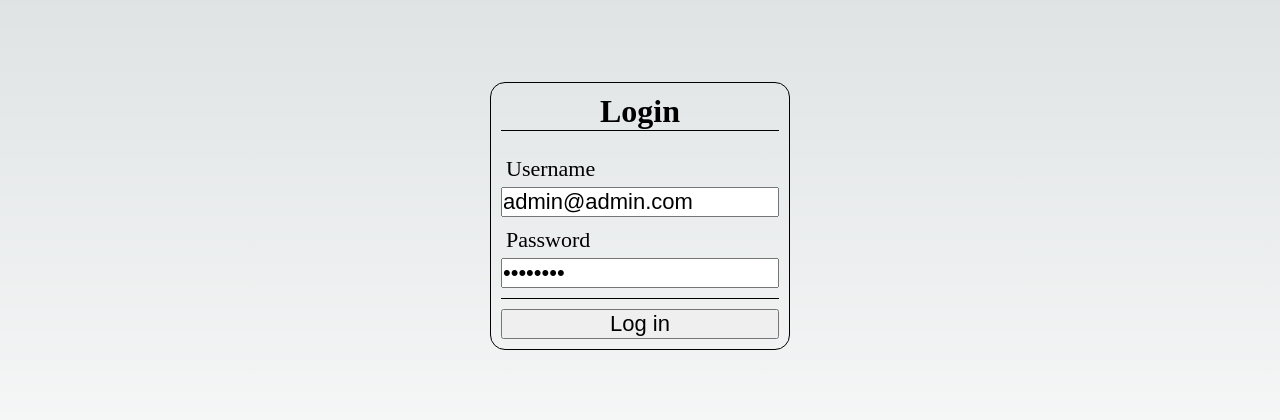
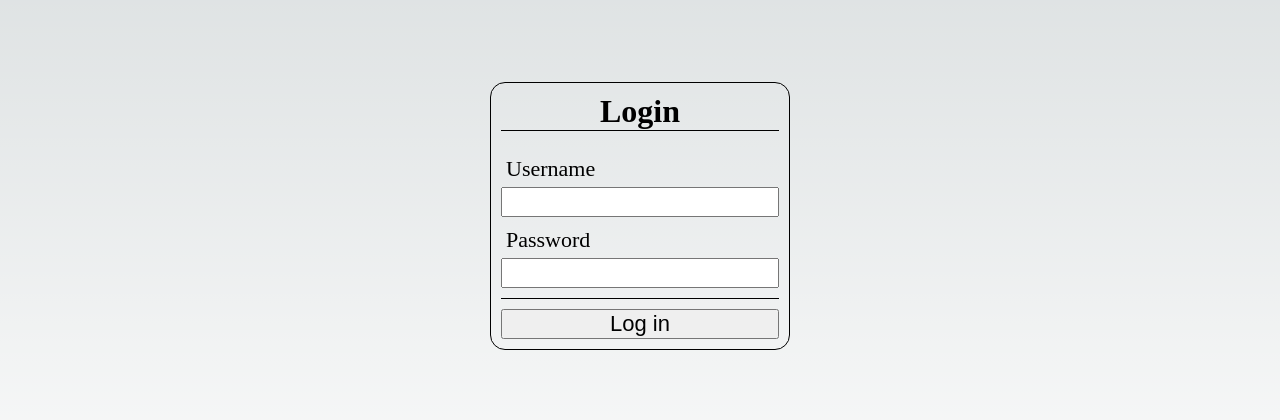
Before and after one commit to urostora/home-media-viewer, a Next.js app in the folder home-media-viewer/: page / in a window 1280 px wide. Shown: the part 184-604 px from the top of the page. Built offline with nearby package versions, Linux system fonts and the light colour scheme.

Commit message:
fix(login component): remove default user and password

```diff
--- a/home-media-viewer/src/components/auth/login.tsx
+++ b/home-media-viewer/src/components/auth/login.tsx
@@ -62,11 +62,11 @@ const Login = (props: LoginProps) => {
             <div className={hmvStyle.inputContainer}>
                 <div>
                     <label>Username</label>
-                    <input type="text" name="email" defaultValue="admin@admin.com" required />
+                    <input type="text" name="email" required />
                 </div>
                 <div>
                     <label>Password</label>
-                    <input type="password" name="password" defaultValue="P4ssw0rd" required />
+                    <input type="password" name="password" required />
                 </div>
             </div>
             <div className={hmvStyle.controlContainer}>
```
